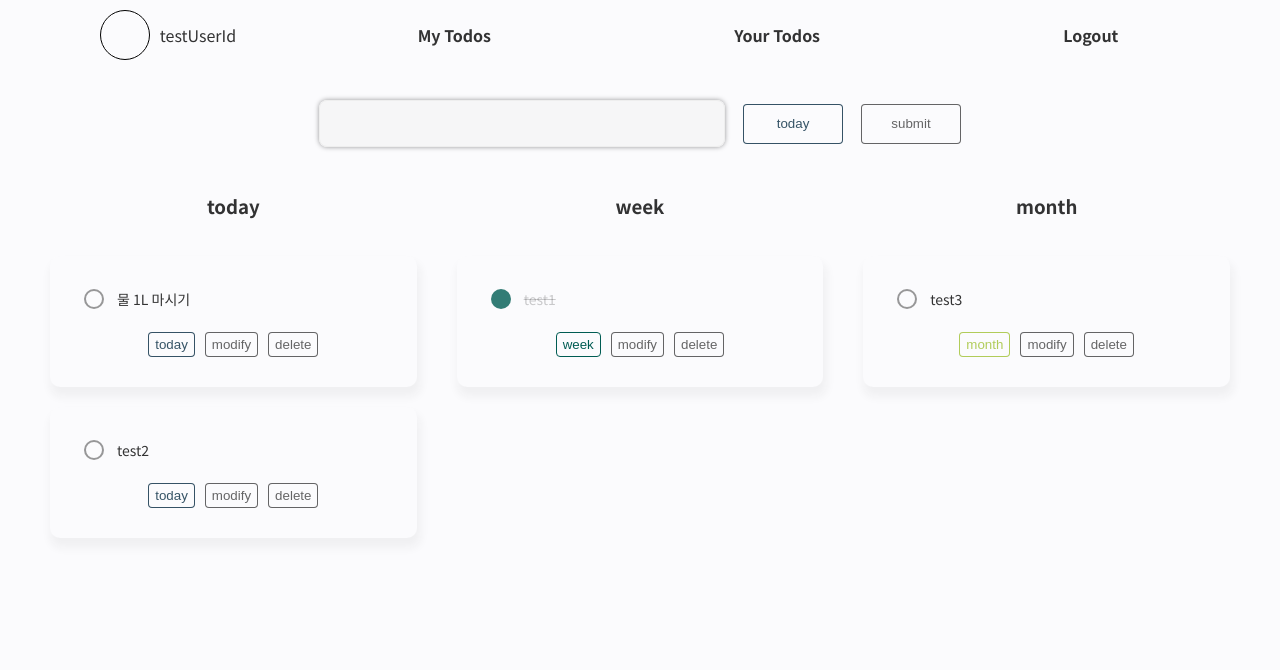
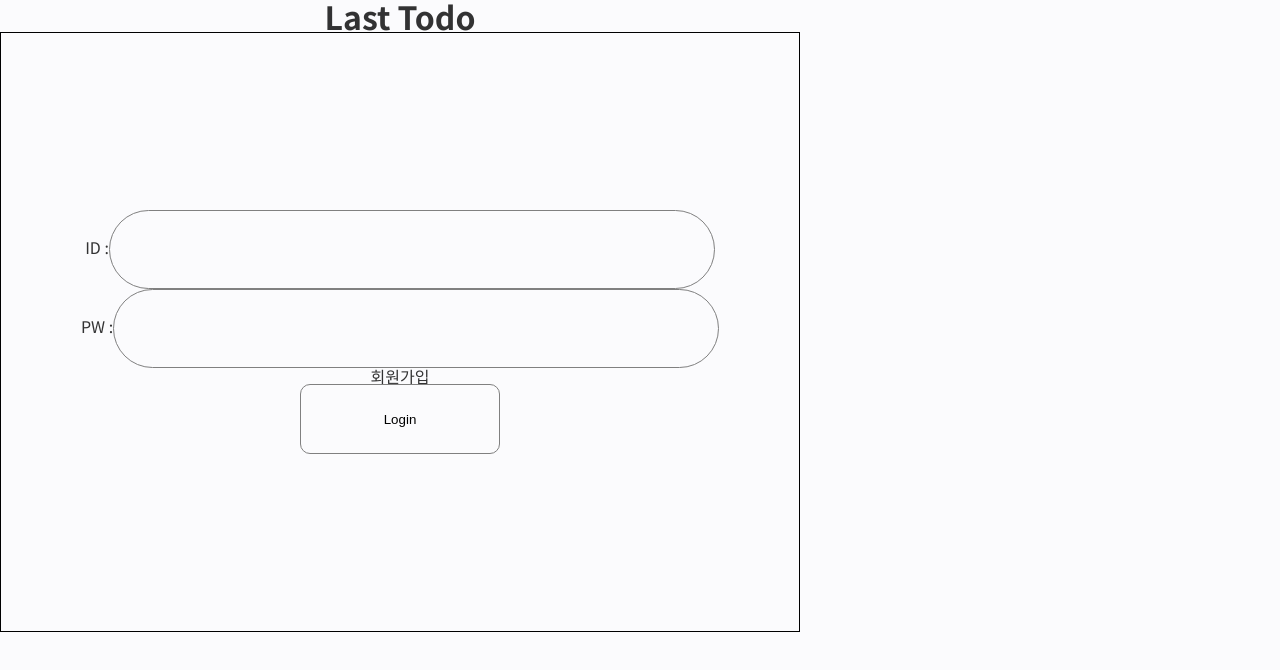
Before and after one commit to Last-Todo-Hanghae/Frontend, a React (Create React App) app: page / in a window 1280 px wide. Shown: the top 670 px of the page. Built offline with nearby package versions, Linux system fonts and the light colour scheme.

Commit message:
Router 설정

```diff
--- a/src/App.js
+++ b/src/App.js
@@ -1,18 +1,9 @@
 import './App.css';
-import * as style from "./Styles/styles"
-import Login from './Pages/Login';
-import SignUp from './Pages/SignUp';
-import Header from './Components/Header';
-import YourTodo from './Pages/YourTodo';
-import TodoInput from './Components/Common/TodoInput';
-import Layouts from './Components/Layouts';
+import Router from './Shared/Router';
 
 function App() {
-
   return (
-
-    <Layouts />
-
+    <Router />
     );
 }
 
--- /dev/null
+++ b/src/Shared/Router.js
@@ -0,0 +1,21 @@
+import React from 'react'
+import { BrowserRouter, Routes, Route } from 'react-router-dom'
+import SignUp from '../Pages/SignUp'
+import Login from '../Pages/Login'
+import MyTodo from '../Pages/MyTodo'
+import YourTodo from '../Pages/YourTodo'
+
+function Router() {
+  return (
+    <BrowserRouter>
+        <Routes>
+            <Route path="/" element={<Login />}/>
+            <Route path="/signup" element={<SignUp />}/>
+            <Route path="/mytodo" element={<MyTodo />}/>
+            <Route path="/yourtodo" element={<YourTodo />}/>
+        </Routes>
+    </BrowserRouter>
+  )
+}
+
+export default Router
```
